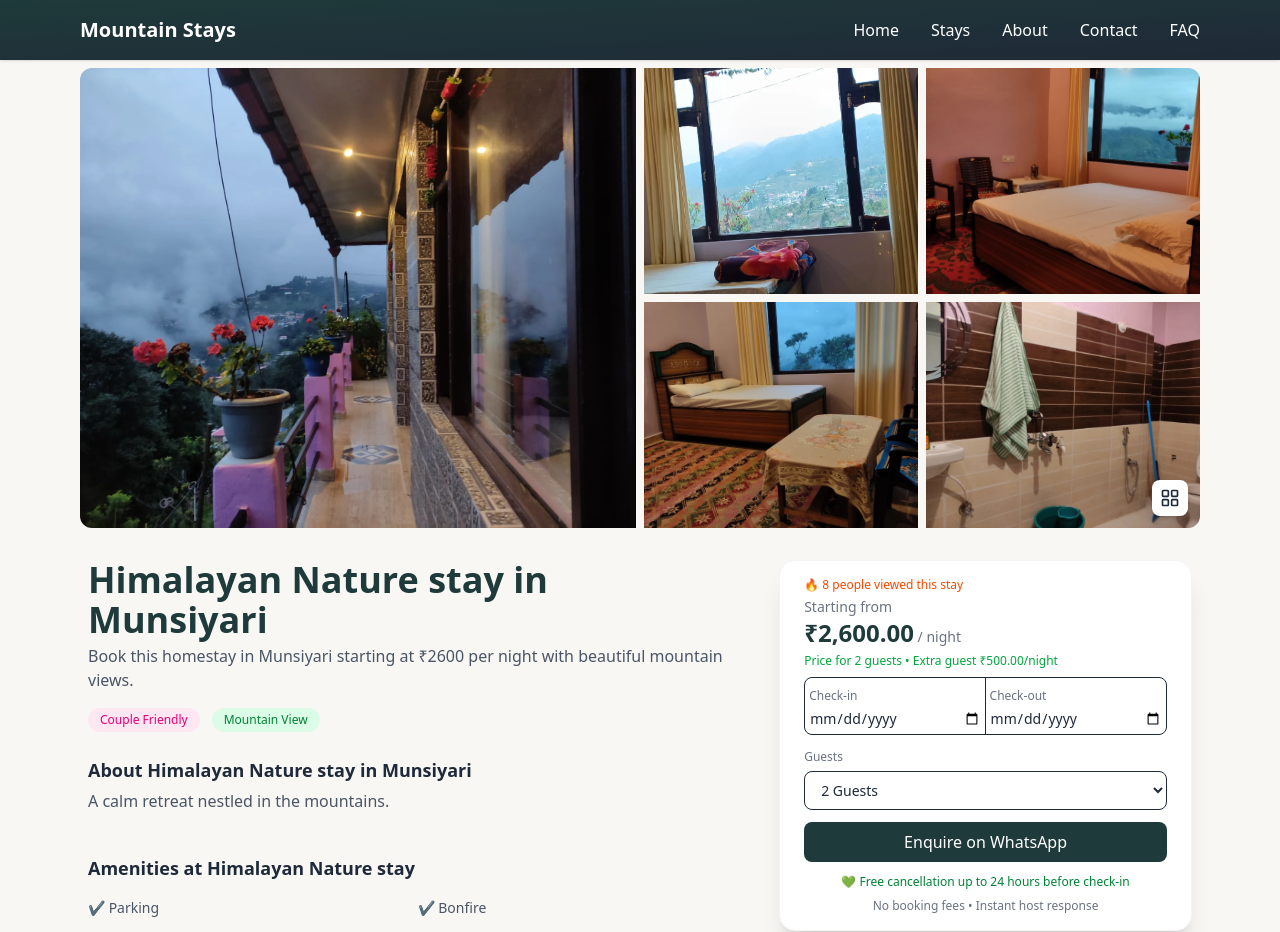
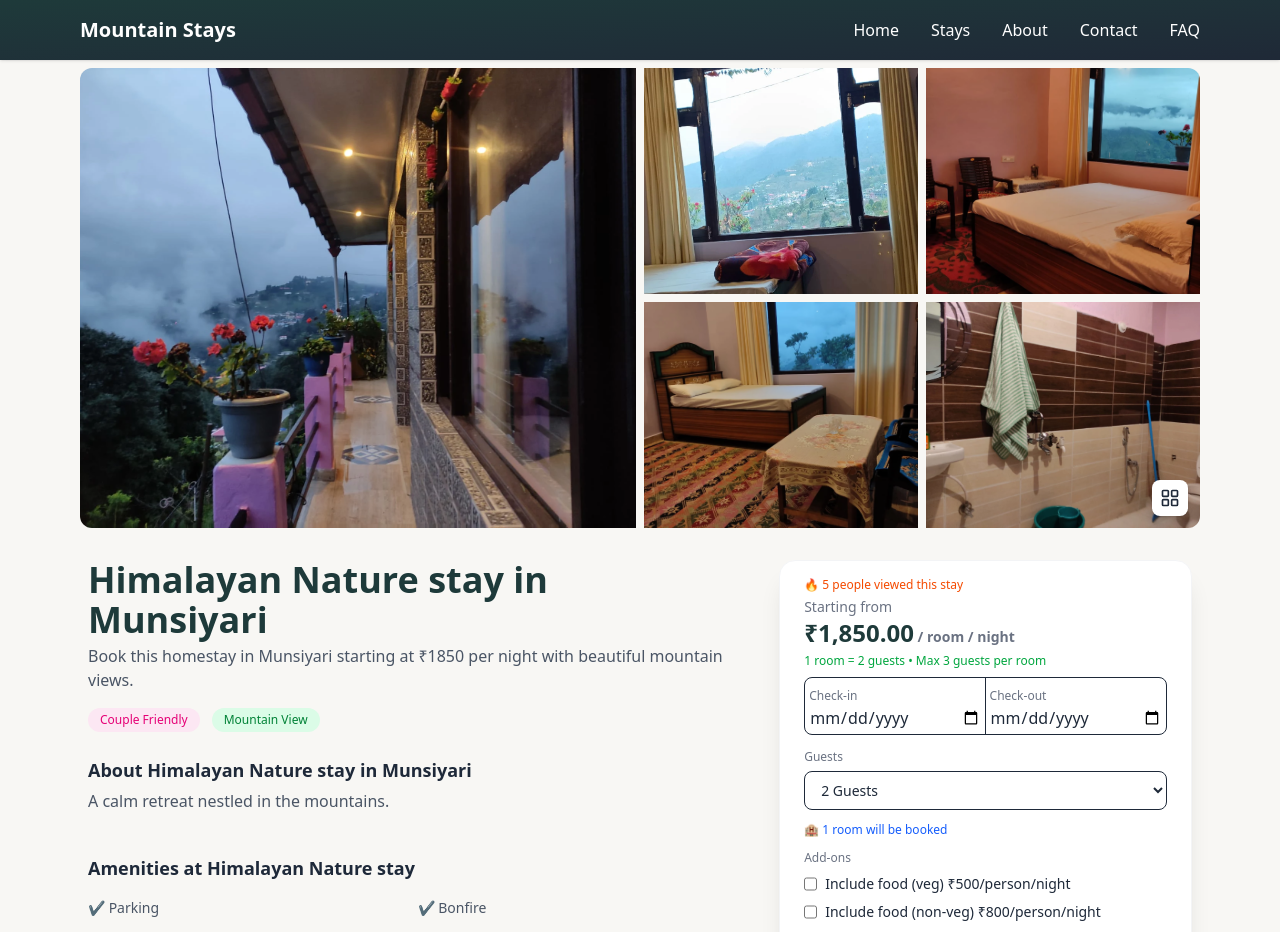
Before and after one commit to ashwanizsktm/mountain-stay, a Next.js app: page /stays/munsiyari/himalayan-nature-stay in a window 1280 px wide. Shown: the top 932 px of the page. Built offline with nearby package versions, Linux system fonts and the light colour scheme.

Commit message:
booking card changes

```diff
--- a/components/BookingCard.tsx
+++ b/components/BookingCard.tsx
@@ -1,7 +1,6 @@
 "use client";
 
-import { useState, useMemo } from "react";
-
+import { useState, useMemo, useRef, useEffect } from "react";
 export default function BookingCard({
   propertyName,
   price,
@@ -12,16 +11,22 @@ export default function BookingCard({
   const [checkIn, setCheckIn] = useState("");
   const [checkOut, setCheckOut] = useState("");
   const [guests, setGuests] = useState(2);
+  const [includeVeg, setIncludeVeg] = useState(false);
+  const [includeNonVeg, setIncludeNonVeg] = useState(false);
+  const [foodGuests, setFoodGuests] = useState(2);
 
   const today = new Date().toISOString().split("T")[0];
 
-  const EXTRA_GUEST_PRICE = 500;
-  const CLEANING_FEE = 500;
+  /* -------------------------
+     Auto Sync Food Guests
+  --------------------------*/
+  useEffect(() => {
+    setFoodGuests(guests);
+  }, [guests]);
 
   /* -------------------------
      Price Formatter
   --------------------------*/
-
   const formatPrice = (value: number) => {
     return new Intl.NumberFormat("en-IN", {
       minimumFractionDigits: 2,
@@ -32,41 +37,57 @@ export default function BookingCard({
   /* -------------------------
      Conversion Triggers
   --------------------------*/
-
-  const roomsLeft = useMemo(() => {
-    return Math.floor(Math.random() * 3) + 1; // 1–3 rooms left
-  }, []);
-
   const viewersToday = useMemo(() => {
-    return Math.floor(Math.random() * 8) + 3; // 3–10 viewers
+    return Math.floor(Math.random() * 8) + 3;
   }, []);
 
   const discountPercent = useMemo(() => {
-    return Math.floor(Math.random() * 9) + 10; // 10–18%
+    return 10;
   }, []);
 
   /* -------------------------
-     Nights Calculation
+     Nights
   --------------------------*/
-
   const nights =
     checkIn && checkOut
       ? Math.ceil(
-          (new Date(checkOut).getTime() - new Date(checkIn).getTime()) /
-            (1000 * 60 * 60 * 24)
-        )
+        (new Date(checkOut).getTime() - new Date(checkIn).getTime()) /
+        (1000 * 60 * 60 * 24)
+      )
       : 0;
 
-  const extraGuests = Math.max(0, guests - 2);
-  const baseCost = nights * price;
-  const extraGuestCost = extraGuests * EXTRA_GUEST_PRICE * nights;
-  const subtotal = baseCost + extraGuestCost;
-  const totalBeforeDiscount = subtotal + (nights > 0 ? CLEANING_FEE : 0);
+  /* -------------------------
+     Multi-room Logic
+  --------------------------*/
+  const ROOMS_CAPACITY = 3;
+  const rooms = Math.ceil(guests / ROOMS_CAPACITY);
+
+  /* -------------------------
+     Pricing
+  --------------------------*/
+  const baseCost = nights * price * rooms;
+
+  const extraGuests = Math.max(0, guests - rooms * 2);
+  const extraGuestPricePerNight = price / 4;
+
+  const extraGuestCost = extraGuests * extraGuestPricePerNight * nights;
+
+  // Ensure foodGuests never exceeds guests
+  const safeFoodGuests = Math.min(foodGuests, guests);
+
+  const vegCost = includeVeg ? 500 * safeFoodGuests * nights : 0;
+  const nonVegCost = includeNonVeg ? 800 * safeFoodGuests * nights : 0;
+
+  const subtotal = baseCost + extraGuestCost + vegCost + nonVegCost;
+
+  const originalPrice = Math.floor(subtotal * 1.25);
+
   const discountAmount = Math.floor(
-    (totalBeforeDiscount * discountPercent) / 100
+    (subtotal * discountPercent) / 100
   );
 
-  const finalTotal = totalBeforeDiscount - discountAmount;
+  const finalTotal = subtotal - discountAmount;
+
   /* -------------------------
      WhatsApp Message
   --------------------------*/
@@ -74,11 +95,13 @@ export default function BookingCard({
 Check-in: ${checkIn || "Not selected"}
 Check-out: ${checkOut || "Not selected"}
 Guests: ${guests}
+Rooms: ${rooms}
 Nights: ${nights}
 
 Estimated price: ₹${formatPrice(finalTotal)}
 
 Please share availability.`;
+
   const whatsappLink = `https://wa.me/918296443263?text=${encodeURIComponent(
     message
   )}`;
@@ -86,52 +109,48 @@ Please share availability.`;
   return (
     <div className="sticky top-24 transition-all duration-300">
       <div className="bg-white shadow-xl rounded-2xl py-4 px-6 border border-gray-100">
-        {/* Urgency Message */}
+
+        {/* Urgency */}
         <div className="text-xs text-orange-600 mb-1 font-medium">
-          🔥 8 people viewed this stay
+          🔥 {viewersToday} people viewed this stay
         </div>
-
-        {/* Availability Badge */}
-        {/* <div className="text-xs text-red-600 mb-1 font-medium">
-          ⚠ Only {roomsLeft} room{roomsLeft > 1 ? "s" : ""} left for these dates
-        </div> */}
 
         {/* PRICE */}
         <p className="text-sm text-gray-500">Starting from</p>
 
         <p className="text-2xl font-semibold text-[var(--color-primary)] mb-1">
           ₹{formatPrice(price)}
-          <span className="text-sm text-gray-500 font-normal"> / night</span>
+          <span className="text-sm text-gray-500"> / room / night</span>
         </p>
 
         <p className="text-xs text-green-600 mb-2">
-          Price for 2 guests • Extra guest ₹{formatPrice(EXTRA_GUEST_PRICE)}/night
+          1 room = 2 guests • Max 3 guests per room
         </p>
 
         {/* DATE PICKERS */}
         <div className="grid grid-cols-2 border rounded-lg overflow-hidden mb-2">
-          <div className="p-1 border-r">
-            <label className="text-xs text-gray-500">Check-in</label>
+          <label className="p-1 border-r cursor-pointer block">
+            <span className="text-xs text-gray-500">Check-in</span>
             <input
               type="date"
               min={today}
               value={checkIn}
               onChange={(e) => setCheckIn(e.target.value)}
-              className="w-full text-sm cursor-pointer outline-none"
+              className="w-full bg-transparent outline-none cursor-pointer"
             />
-          </div>
-          <div className="p-1">
-            <label className="text-xs text-gray-500">Check-out</label>
+          </label>
+          {/* Check-out */}
+          <label className="p-1 cursor-pointer block">
+            <span className="text-xs text-gray-500">Check-out</span>
             <input
               type="date"
               min={checkIn || today}
               value={checkOut}
               onChange={(e) => setCheckOut(e.target.value)}
-              className="w-full text-sm cursor-pointer outline-none"
+              className="w-full bg-transparent outline-none cursor-pointer"
             />
-          </div>
+          </label>
         </div>
-
         {/* GUESTS */}
         <div className="mb-3">
           <label className="text-xs text-gray-500">Guests</label>
@@ -140,7 +159,7 @@ Please share availability.`;
             onChange={(e) => setGuests(Number(e.target.value))}
             className="w-full border rounded-lg px-3 py-2 mt-1 text-sm"
           >
-            {[1,2,3,4,5,6,7,8].map((g) => (
+            {[1, 2, 3, 4, 5, 6, 7, 8, 9].map((g) => (
               <option key={g} value={g}>
                 {g} Guest{g > 1 ? "s" : ""}
               </option>
@@ -148,12 +167,65 @@ Please share availability.`;
           </select>
         </div>
 
-        {/* PRICE BREAKDOWN */}
+        {/* Rooms Info */}
+        <div className="text-xs text-blue-600 mb-3">
+          🏨 {rooms} room{rooms > 1 ? "s" : ""} will be booked
+        </div>
+
+        {/* FOOD */}
+        <div className="mb-3 space-y-2">
+          <label className="text-xs text-gray-500 block">Add-ons</label>
+
+          <label className="flex gap-2 text-sm">
+            <input
+              type="checkbox"
+              checked={includeVeg}
+              onChange={() => {
+                setIncludeVeg(!includeVeg);
+                if (!includeVeg) setIncludeNonVeg(false);
+              }}
+            />
+            Include food (veg) ₹500/person/night
+          </label>
+
+          <label className="flex gap-2 text-sm">
+            <input
+              type="checkbox"
+              checked={includeNonVeg}
+              onChange={() => {
+                setIncludeNonVeg(!includeNonVeg);
+                if (!includeNonVeg) setIncludeVeg(false);
+              }}
+            />
+            Include food (non-veg) ₹800/person/night
+          </label>
+
+          {(includeVeg || includeNonVeg) && (
+            <select
+              value={safeFoodGuests}
+              onChange={(e) =>
+                setFoodGuests(
+                  Math.min(Number(e.target.value), guests)
+                )
+              }
+              className="w-full border rounded-lg px-3 py-2 text-sm"
+            >
+              {[...Array(guests)].map((_, i) => (
+                <option key={i + 1} value={i + 1}>
+                  {i + 1} person{i > 0 ? "s" : ""} for food
+                </option>
+              ))}
+            </select>
+          )}
+        </div>
+
+        {/* BREAKDOWN */}
         {nights > 0 && (
           <div className="border-t pt-4 mb-3 text-sm space-y-2">
+
             <div className="flex justify-between">
               <span>
-                ₹{formatPrice(price)} × {nights} night{nights > 1 ? "s" : ""}
+                ₹{formatPrice(price)} × {rooms} room × {nights}
               </span>
               <span>₹{formatPrice(baseCost)}</span>
             </div>
@@ -161,49 +233,56 @@ Please share availability.`;
             {extraGuests > 0 && (
               <div className="flex justify-between">
                 <span>
-                  Extra guests ({extraGuests}) × ₹{formatPrice(EXTRA_GUEST_PRICE)} × {nights}
+                  Extra guests ({extraGuests}) × ₹{formatPrice(extraGuestPricePerNight)} × {nights}
                 </span>
                 <span>₹{formatPrice(extraGuestCost)}</span>
               </div>
             )}
 
-            <div className="flex justify-between">
-              <span>Cleaning fee</span>
-              <span>₹{formatPrice(CLEANING_FEE)}</span>
-            </div>
+            {vegCost > 0 && (
+              <div className="flex justify-between">
+                <span>Veg × {safeFoodGuests} × {nights}</span>
+                <span>₹{formatPrice(vegCost)}</span>
+              </div>
+            )}
+
+            {nonVegCost > 0 && (
+              <div className="flex justify-between">
+                <span>Non-veg × {safeFoodGuests} × {nights}</span>
+                <span>₹{formatPrice(nonVegCost)}</span>
+              </div>
+            )}
 
             <div className="flex justify-between text-gray-400 line-through">
               <span>Original price</span>
-              <span>₹{formatPrice(totalBeforeDiscount)}</span>
+              <span>₹{formatPrice(originalPrice)}</span>
             </div>
 
             <div className="flex justify-between text-green-600">
-              <span>{discountPercent}% limited time offer</span>
+              <span>{discountPercent}% offer</span>
               <span>-₹{formatPrice(discountAmount)}</span>
             </div>
 
-            <div className="flex justify-between font-semibold text-base border-t pt-2">
+            <div className="flex justify-between font-semibold border-t pt-2">
               <span>Total</span>
               <span>₹{formatPrice(finalTotal)}</span>
             </div>
           </div>
         )}
 
-        {/* CTA BUTTON */}
+        {/* CTA */}
         <a
           href={whatsappLink}
           target="_blank"
-          className="block text-center bg-[var(--color-primary)] text-white py-2
-           rounded-lg hover:opacity-90 transition font-medium"
+          className="block text-center bg-[var(--color-primary)] text-white py-2 rounded-lg"
         >
           Enquire on WhatsApp
         </a>
-        {/* Free Cancellation */}
-        <p className="text-xs text-green-700 mt-3 text-center font-medium">
-          💚 Free cancellation up to 24 hours before check-in
+        <p className="text-xs text-yellow-600 mt-3 text-center font-medium">
+          ⚠️ Booking changes are not refundable
         </p>
         <p className="text-xs text-gray-500 mt-2 text-center">
-          No booking fees • Instant host response
+          30% booking fees • Instant host response
         </p>
       </div>
     </div>
--- a/data/locations.ts
+++ b/data/locations.ts
@@ -19,7 +19,7 @@ export const locations: Location[] = [
       {
         slug: "panchachuli-view-homestay",
         name: "Panchachuli View Homestay",
-        price: 2500,
+        price: 1950,
         description:
           "Wake up to breathtaking views of the Panchachuli peaks.",
         coupleFriendly: true,
@@ -154,7 +154,7 @@ export const locations: Location[] = [
       {
         slug: "himalayan-nature-stay",
         name: "Himalayan Nature stay",
-        price: 2600,
+        price: 1850,
         description:
           "A calm retreat nestled in the mountains.",
         coupleFriendly: true,
```
